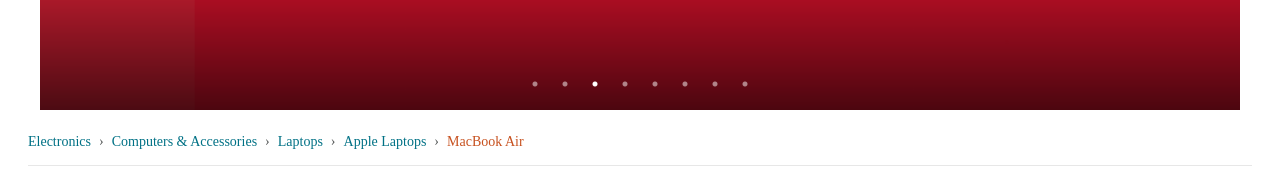
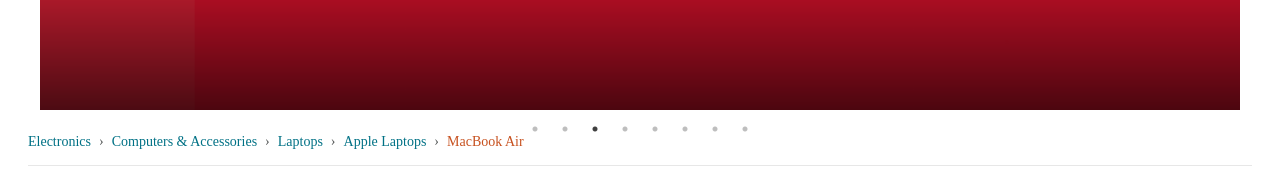
Before and after one commit to hay46/amazon-web-clone-frontend, a React (Vite) app in the folder frontend/: page / in a window 1280 px wide. Shown: the part 498-682 px from the top of the page. Built offline with nearby package versions, Linux system fonts and the light colour scheme.

Commit message:
the doted on the interface to remove

```diff
--- a/frontend/src/component/common/carasole/CarasoleEffect.css
+++ b/frontend/src/component/common/carasole/CarasoleEffect.css
@@ -32,19 +32,7 @@
   z-index: 1;
 }
 
-/* Adjust slick dots to appear above gradient */
-.slick-dots {
-  position: absolute;
-  bottom: 20px;
-  z-index: 2;
+/* Remove indicator dots */
+.carousel-container .slick-dots {
+  display: none;
 }
-
-.slick-dots li button:before {
-  color: white;
-  opacity: 0.5;
-}
-
-.slick-dots li.slick-active button:before {
-  color: white;
-  opacity: 1;
-}
```
